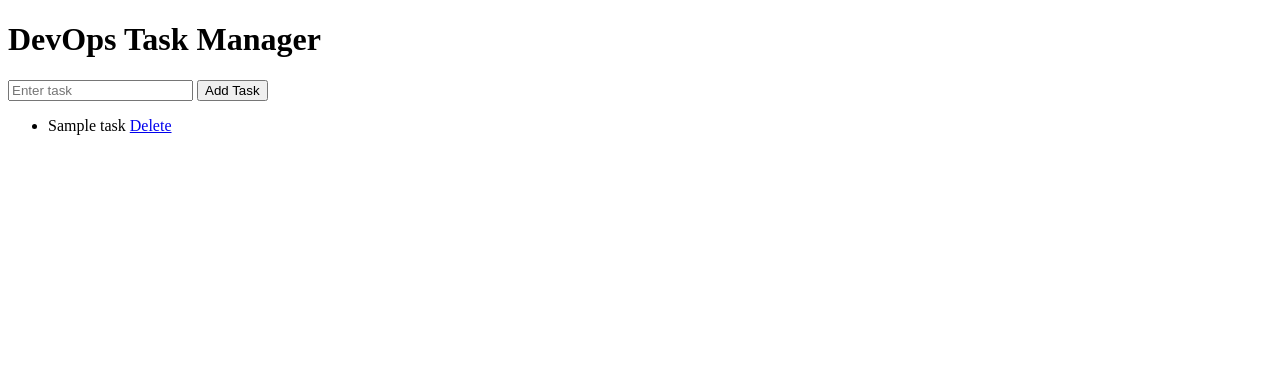
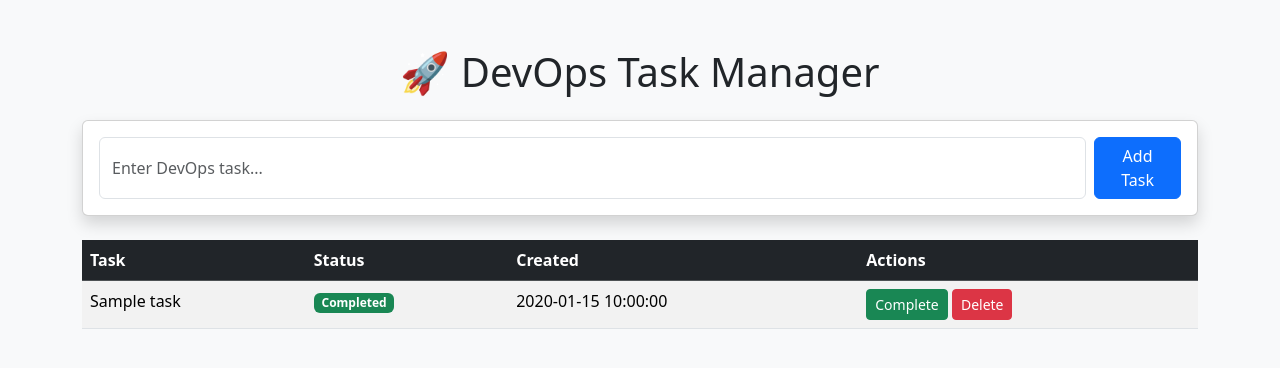
Before and after one commit to Vaish404/devops-demo-app, a Flask app: template templates/index.html in a window 1280 px wide. Shown: the top 368 px of the page. Run offline with Flask 3, Linux system fonts and the light colour scheme; the template is opened without the code that fills it: most values are stand-ins (such as "Sample title", 1, 10 or a date in 2020).

Commit message:
Refactor index.html for improved layout and styling
Updated the layout and styling of the task manager page to enhance user experience and added Bootstrap for better design.

```diff
--- a/templates/index.html
+++ b/templates/index.html
@@ -1,25 +1,79 @@
 <!DOCTYPE html>
 <html>
 <head>
-    <title>DevOps Task Manager</title>
+<title>DevOps Task Manager</title>
+
+<link href="https://cdn.jsdelivr.net/npm/bootstrap@5.3.2/dist/css/bootstrap.min.css" rel="stylesheet">
+
 </head>
-<body>
 
-<h1>DevOps Task Manager</h1>
+<body class="bg-light">
 
-<form method="POST">
-    <input type="text" name="task" placeholder="Enter task" required>
-    <button type="submit">Add Task</button>
+<div class="container mt-5">
+
+<h1 class="text-center mb-4">🚀 DevOps Task Manager</h1>
+
+<div class="card p-3 shadow">
+
+<form method="POST" class="d-flex gap-2">
+<input type="text" name="task" class="form-control" placeholder="Enter DevOps task..." required>
+<button class="btn btn-primary">Add Task</button>
 </form>
 
-<ul>
+</div>
+
+<div class="mt-4">
+
+<table class="table table-striped table-hover">
+
+<thead class="table-dark">
+<tr>
+<th>Task</th>
+<th>Status</th>
+<th>Created</th>
+<th>Actions</th>
+</tr>
+</thead>
+
+<tbody>
+
 {% for task in tasks %}
-    <li>
-        {{ task }}
-        <a href="/delete/{{ loop.index0 }}">Delete</a>
-    </li>
+
+<tr>
+
+<td>{{ task.name }}</td>
+
+<td>
+
+{% if task.status == "Completed" %}
+<span class="badge bg-success">Completed</span>
+{% else %}
+<span class="badge bg-warning">Pending</span>
+{% endif %}
+
+</td>
+
+<td>{{ task.created }}</td>
+
+<td>
+
+<a href="/complete/{{ loop.index0 }}" class="btn btn-success btn-sm">Complete</a>
+
+<a href="/delete/{{ loop.index0 }}" class="btn btn-danger btn-sm">Delete</a>
+
+</td>
+
+</tr>
+
 {% endfor %}
-</ul>
+
+</tbody>
+
+</table>
+
+</div>
+
+</div>
 
 </body>
 </html>
```
